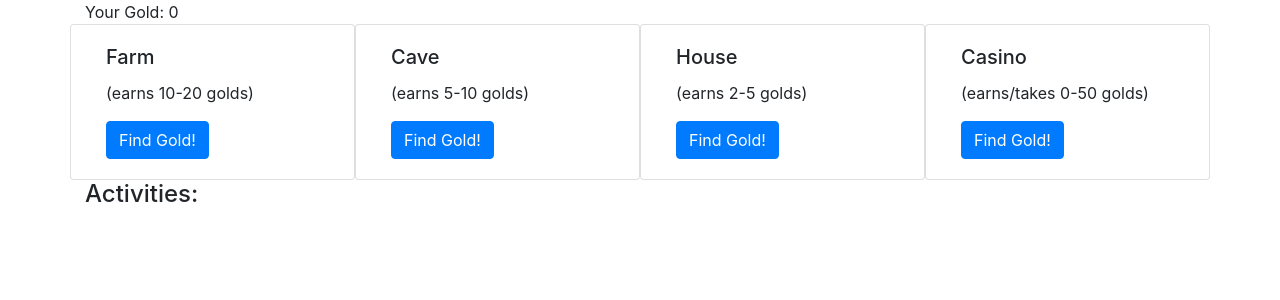
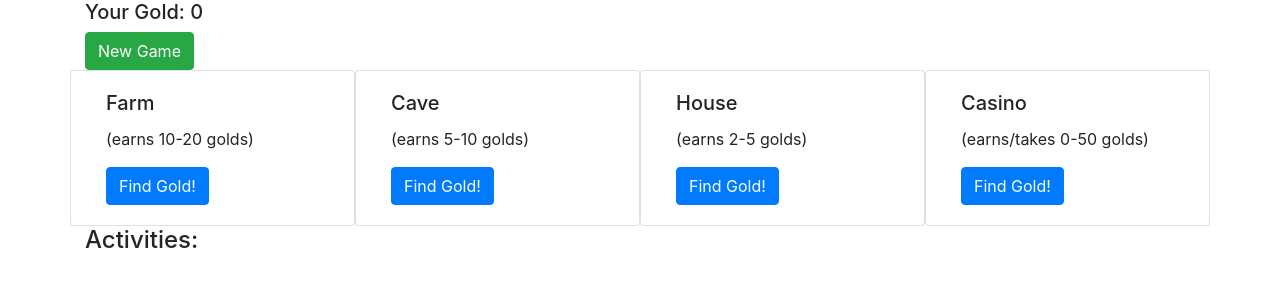
Before and after one commit to abelmebratu/learning-flask, a Flask app: page / in a window 1280 px wide. Shown: the top 300 px of the page. Run offline with Flask 2, Linux system fonts and the light colour scheme; some libraries are stand-ins or nearby versions.

Commit message:
Implemented new game button to restart a new game.

```diff
--- a/routes.py
+++ b/routes.py
@@ -36,6 +36,11 @@ def process_money():
 
     return redirect("/")
 
+@app.route("/new_game")
+def new_game():
+    session['activities'] = None
+    return redirect("/")
+
 def load_activities_from_session():
     gold_activity = []
     if session.get("activities") is not None:
--- a/templates/ninjamoney.html
+++ b/templates/ninjamoney.html
@@ -5,8 +5,13 @@
         <title>Ninja Money</title>
     </head>
     <body>
+        <div class="container">
+            <h5>Your Gold: {{total_gold}}</h5>
+            <form action="{{ url_for('new_game')}}">
+                <input class="btn btn-success" type="submit" value="New Game" />
+            </form>
+        </div>
         <main class="container">
-            <div>Your Gold: {{total_gold}}</div>
             <div class="row">
                 <div class="card col-md">
                     <form method="POST" action="/process_money" class="card-body">
```
